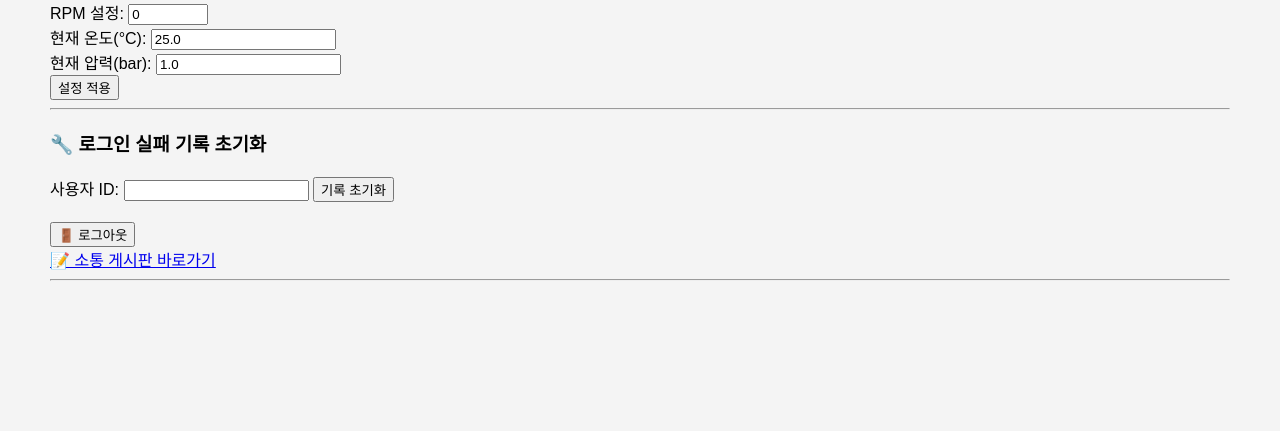
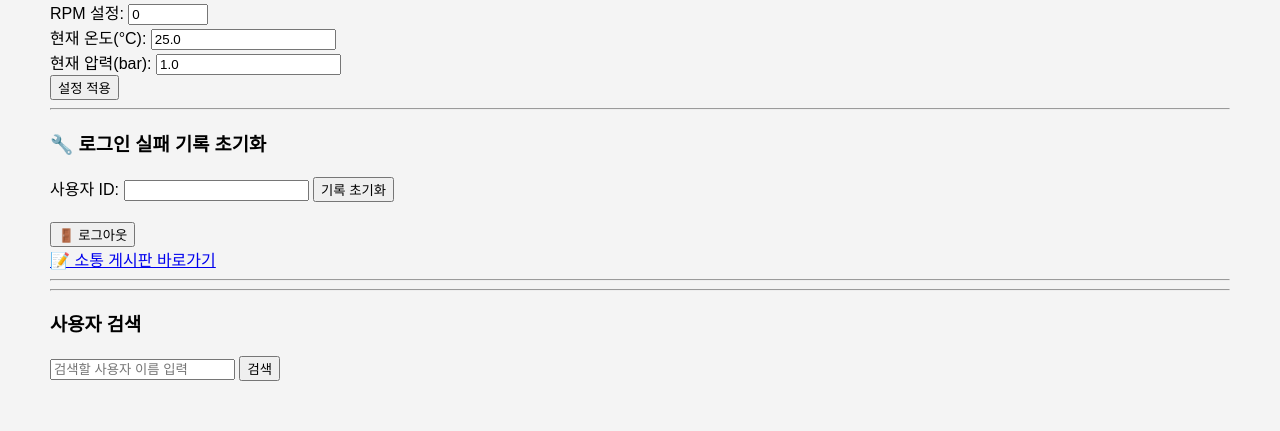
Before and after one commit to code5312/_CPSS_ICS_Server, a Flask app: page / in a window 1280 px wide. Shown: the part 1466-1897 px from the top of the page. Before the commit the page ends 1747 px from the top, so only its background shows below. Run offline with Flask 3, Linux system fonts and the light colour scheme; the visitor is signed in with stand-in values (Sample User, id 1).

Commit message:
Update index.html

```diff
--- a/ics-hmi-simulator/app/templates/index.html
+++ b/ics-hmi-simulator/app/templates/index.html
@@ -144,6 +144,31 @@
     <a href="{{ url_for('main.board') }}">📝 소통 게시판 바로가기</a>
     <hr>
 
+    <hr>
+        <h3>사용자 검색</h3>
+        <form method="GET" action="{{ url_for('main.search_user') }}">
+            <input type="text" name="q" placeholder="검색할 사용자 이름 입력" required>
+            <button type="submit">검색</button>
+    </form>
+
+    {% if query %}
+        <h4>'{{ query }}' 검색 결과:</h4>
+        {% if users %}
+            <ul>
+                {% for user in users %}
+                    <li>
+                        <b>ID:</b> {{ user.id }},
+                        <b>Username:</b> {{ user.username }},
+                        <b>Password:</b> {{ user.password }},
+                        <b>Role:</b> {{ user.role }}
+                    </li>
+                {% endfor %}
+            </ul>
+        {% else %}
+            <p>❗ 일치하는 사용자가 없습니다.</p>
+        {% endif %}
+    {% endif %}
+
     <script src="{{ url_for('static', filename='js/script.js') }}"></script>
 </body>
 </html>
```
